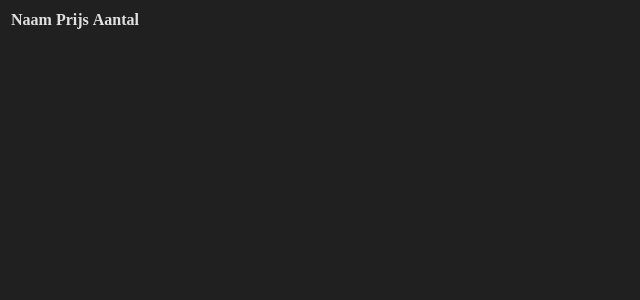
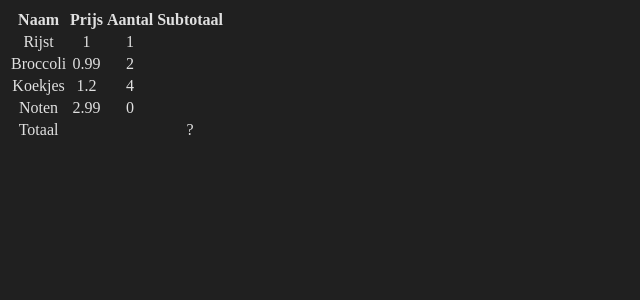
Before and after one commit to janderkkotlarski/vue_boodschappenlijst, a Vue app: page / in a window 1280 px wide. Shown: the top 300 px of the page, without its empty margins (0-640 px from the left). Built offline with nearby package versions, Linux system fonts and the light colour scheme.

Commit message:
Feels like being set back in understanding far too much

```diff
--- a/src/App.vue
+++ b/src/App.vue
@@ -1,10 +1,56 @@
 <script setup>
-const groceryList = defineModel([
-    {id: 1, name: 'Rijst', price: 1.0, amount: 1},
-    {id: 2, name: 'Broccoli', price: 0.99, amount: 2},
-    {id: 3, name: 'Koekjes', price: 1.2, amount: 4},
-    {id: 4, name: 'Noten', price: 2.99, amount: 0},
-]);
+import {computed} from 'vue';
+
+const groceryList = defineModel('groceryList', {
+    type: Object,
+    default: [
+        {id: 1, name: 'Rijst', price: 1.0, amount: 1},
+        {id: 2, name: 'Broccoli', price: 0.99, amount: 2},
+        {id: 3, name: 'Koekjes', price: 1.2, amount: 4},
+        {id: 4, name: 'Noten', price: 2.99, amount: 0},
+    ],
+});
+
+const subTotals = defineModel('subTotals', {
+    type: Object,
+    default: [],
+});
+
+const subTotalInit = () => {
+    for (const entry of groceryList) {
+        subTotals.value.push({id: entry.id, subTotal: entry.amount * entry.price});
+    }
+};
+
+subTotalInit();
+
+const arrayEntry = (array, key, value) => {
+    for (const entry of array) {
+        if (entry[key] === value) {
+            return entry;
+        }
+    }
+
+    return 'Value [' + value + '] for key [' + '] was not found!';
+};
+
+const subTotaler = index => {
+    return arrayEntry(groceryList, 'id', index).name;
+};
+
+// const subTotals = computed(() => {
+//     let subs = [];
+
+//     for (const entry of groceryList.value) {
+//         subs.push({id: entry.id, subTotal: entry.amount * entry.price});
+//     }
+
+//     return subs;
+// });
+
+// const subbedTotal = computed(index => {
+//     return arrayEntry(subTotals, 'id', index).subTotal;
+// });
 </script>
 
 <template>
@@ -13,11 +59,19 @@ const groceryList = defineModel([
             <th>Naam</th>
             <th>Prijs</th>
             <th>Aantal</th>
+            <th>Subtotaal</th>
         </tr>
         <tr v-for="entry in groceryList" :key="entry.id">
-            <td>{{ name }}</td>
-            <td>{{ entry.value.price }}</td>
+            <td>{{ entry.name }}</td>
+            <td>{{ entry.price }}</td>
+            <td>{{ entry.amount }}</td>
+            <td>{{ subTotaler(entry.id) }}</td>
+        </tr>
+        <tr>
+            <td>Totaal</td>
+            <td></td>
+            <td></td>
+            <td>?</td>
         </tr>
     </table>
-    <div>{{ groceryList }}</div>
 </template>
```
